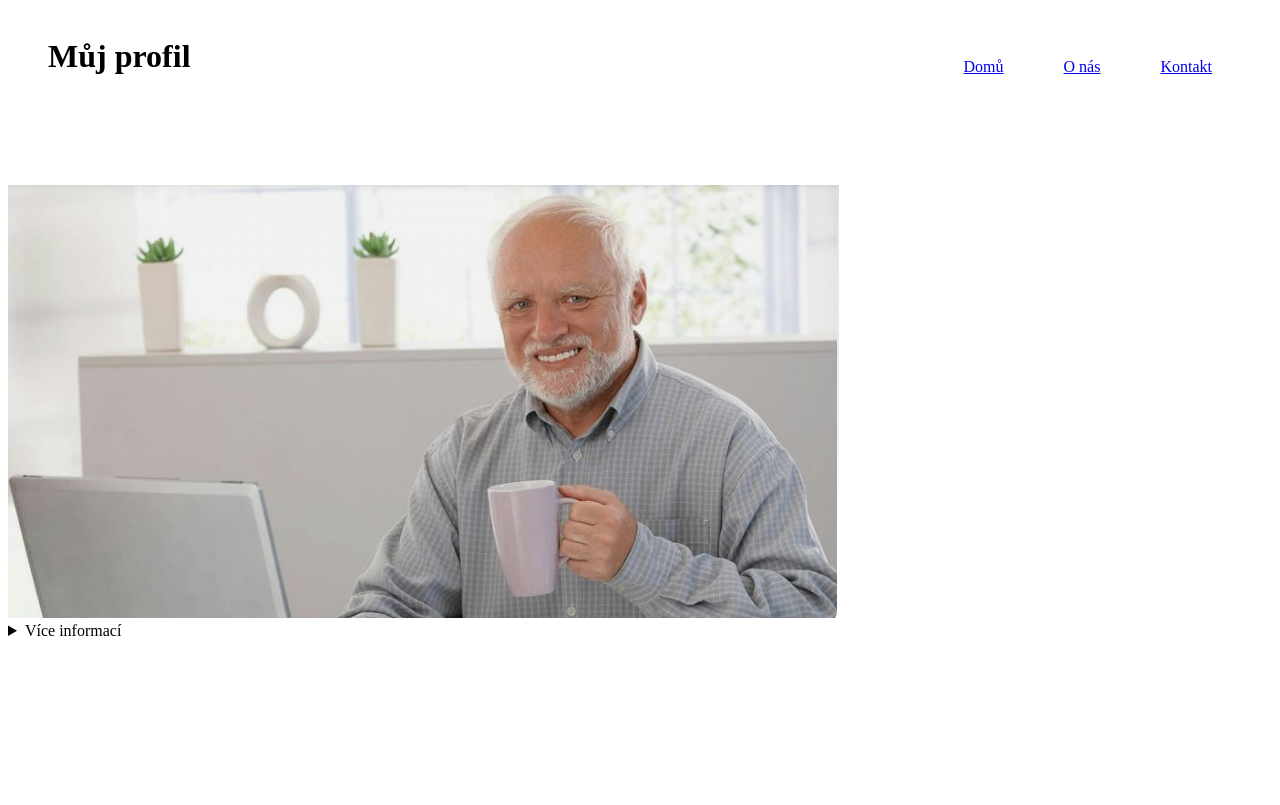
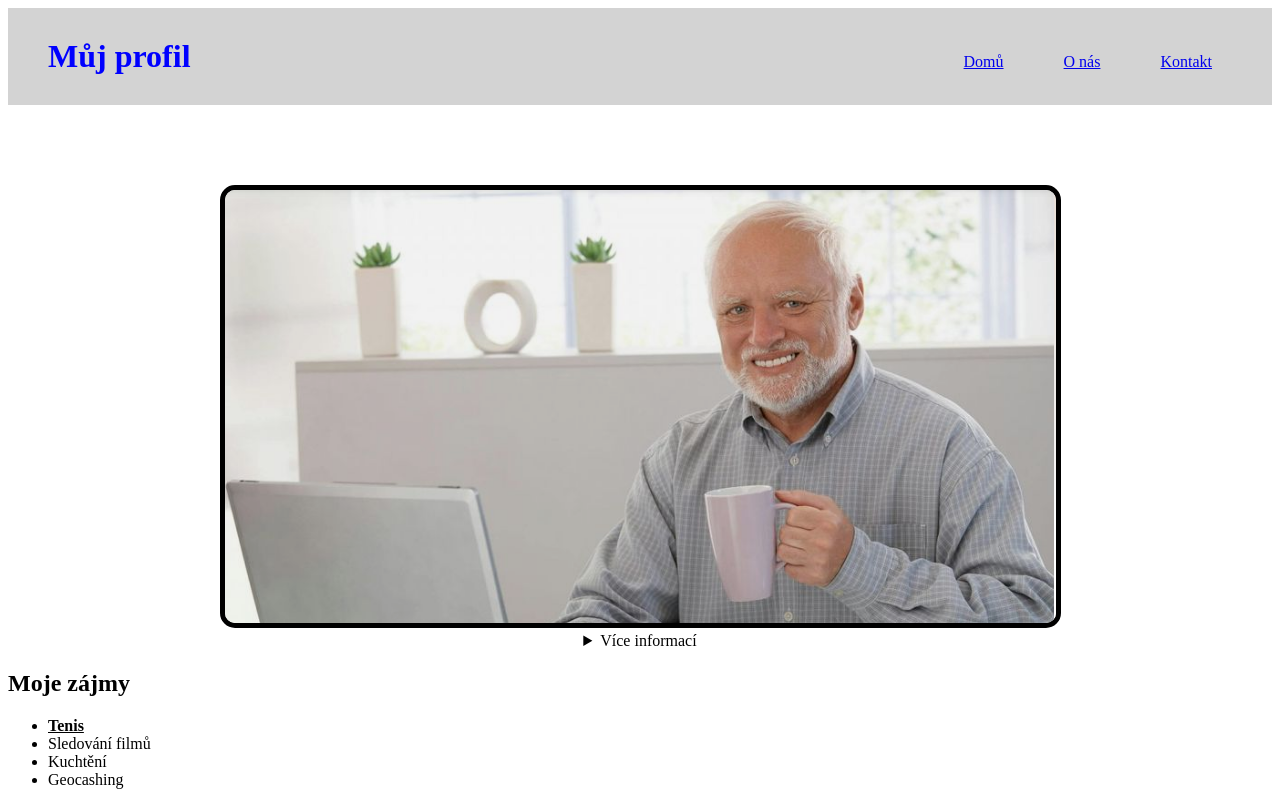
Before and after one commit to FilipHavlik223/PersonalProfile, a plain HTML site: page index.html in a window 1280 px wide. Drawn offline with Linux system fonts and the light colour scheme.

Commit message:
Free time

```diff
--- a/index.html
+++ b/index.html
@@ -8,9 +8,9 @@
     <title>Osobní profil</title>
 </head>
 <body>
-<header style="display: flex; justify-content: space-between; padding: 10px 20px; margin-bottom: 80px">
-    <h1 style="margin: 0; padding: 20px">Můj profil</h1>
-    <nav style="margin-top: 30px">
+<header style="display: flex; justify-content: space-between; padding: 10px 20px; margin-bottom: 80px; background-color: lightgray">
+    <h1 style="margin: 0; padding: 20px; color: blue">Můj profil</h1>
+    <nav style="margin-top: 25px">
         <ul style="list-style: none; margin: 0; padding: 10px;display: flex;">
             <li style="margin-left: 30px; margin-right: 30px"><a href="#">Domů</a></li>
             <li style="margin-left: 30px; margin-right: 30px"><a href="#">O nás</a></li>
@@ -18,16 +18,25 @@
         </ul>
     </nav>
 </header>
-    <section>
-        <div>
-        <img src="imgs/hide the pain.PNG" alt="profilový obrázek" title="Je to obrázek">
+<section>
+    <div style="text-align: center">
+        <img src="imgs/hide the pain.PNG" alt="profilový obrázek" title="Je to obrázek" style="border-radius: 15px; border: 5px black solid">
         <details>
             <summary style="cursor: pointer">Více informací</summary>
             <p>Můj profilový obrázej je take můj oblíbený meme</p>
             <p>Hide the pain Harold</p>
         </details>
-            </div>
-    </section>
+    </div>
+</section>
+<section id="Mojezajmy">
+    <h2>Moje zájmy</h2>
+<ul>
+    <li><u><b>Tenis</b></u></li>
+    <li>Sledování filmů</li>
+    <li>Kuchtění</li>
+    <li>Geocashing</li>
+</ul>
+</section>
 
 </body>
 </html>
```
